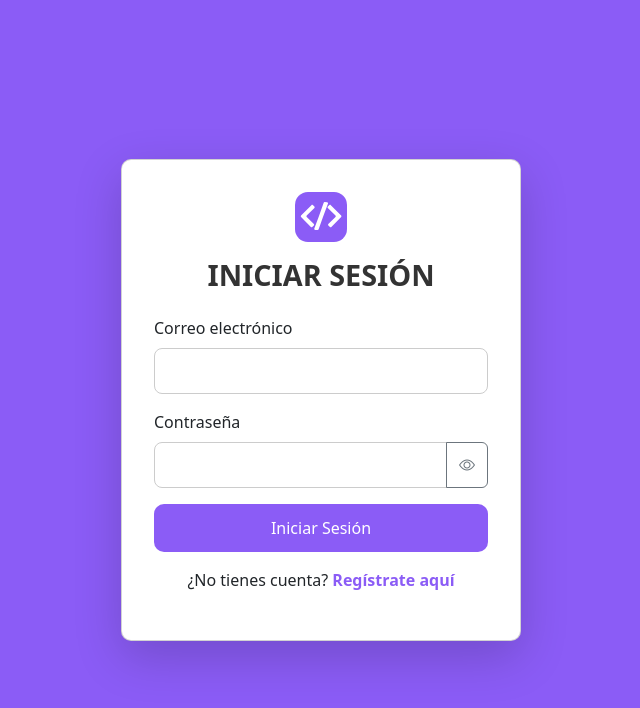
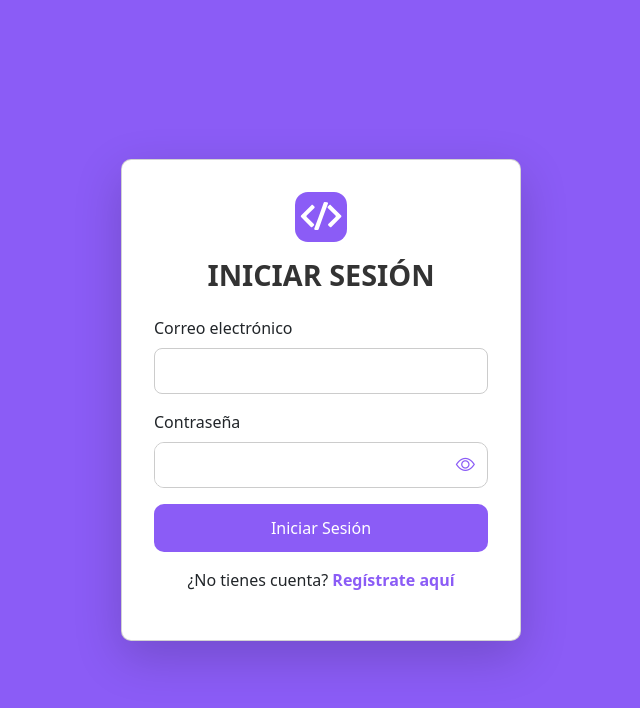
Before and after one commit to MarioGarcia0211/devchallenge, a Vue app: page /login in a window 1280 px wide. Shown: the top 708 px of the page, without its empty margins (319-959 px from the left). Built offline with nearby package versions, Linux system fonts and the light colour scheme; no server answers.

Commit message:
Se modifico el estilo del campo contraseña en el login

```diff
--- a/src/views/Login.vue
+++ b/src/views/Login.vue
@@ -140,6 +140,35 @@ const login = async () => {
   color: var(--color-gray-dark);
 }
 
+.input-group {
+  border: 1px solid var(--color-gray);
+  border-radius: 10px;
+  overflow: hidden;
+}
+
+.input-group .form-control {
+  border: none;
+  border-radius: 0;
+  box-shadow: none;
+}
+
+.input-group .btn {
+  border: none;
+  background-color: transparent;
+  color: var(--color-primary);
+  font-size: 1.2rem;
+}
+
+.input-group:focus-within {
+  border-color: var(--color-primary);
+  box-shadow: 0 0 5px var(--color-primary-light);
+  transition: border-color 0.3s, box-shadow 0.3s;
+}
+
+.input-group .btn:hover {
+  background-color: rgba(0, 0, 0, 0.05);
+}
+
 .text-center a {
   color: var(--color-primary);
   text-decoration: none;
```
